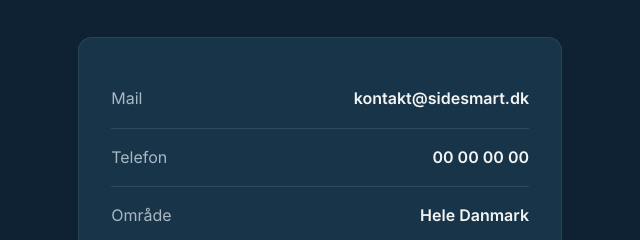
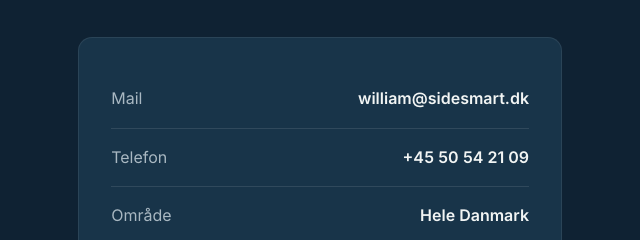
Before and after one commit to maltebobo08-hue/sidesmart, a plain HTML site: page index.html in a window 1280 px wide. Shown: the part 4895-5135 px from the top of the page, 614-1254 px from the left. Drawn offline with Linux system fonts and the light colour scheme.

Commit message:
Indsæt rigtig telefon og mail
Co-Authored-By: Claude Opus 5.5 <noreply@anthropic.com>

```diff
--- a/index.html
+++ b/index.html
@@ -26,7 +26,8 @@
       "url": "https://sidesmart.dk/",
       "logo": "https://sidesmart.dk/favicon.svg",
       "image": "https://sidesmart.dk/oes-desktop.jpg",
-      "email": "kontakt@sidesmart.dk",
+      "email": "william@sidesmart.dk",
+      "telephone": "+45 50 54 21 09",
       "areaServed": { "@type": "Country", "name": "Danmark" },
       "knowsAbout": ["Webdesign", "Hjemmesideudvikling", "Redesign af hjemmesider", "Søgemaskineoptimering"]
     },
@@ -388,11 +389,10 @@ footer .logo{color:var(--on-dark);font-size:16px}
       <p>Skriv et par linjer om, hvad I har brug for, så vender vi tilbage inden for en arbejdsdag med et uforpligtende tilbud.</p>
     </div>
     <div class="contact-box">
-      <!-- RET: indsæt jeres rigtige mail og telefonnummer -->
-      <div class="contact-row"><span>Mail</span><a href="mailto:kontakt@sidesmart.dk">kontakt@sidesmart.dk</a></div>
-      <div class="contact-row"><span>Telefon</span><a href="tel:+4500000000">00 00 00 00</a></div>
+      <div class="contact-row"><span>Mail</span><a href="mailto:william@sidesmart.dk">william@sidesmart.dk</a></div>
+      <div class="contact-row"><span>Telefon</span><a href="tel:+4550542109">+45 50 54 21 09</a></div>
       <div class="contact-row"><span>Område</span><strong>Hele Danmark</strong></div>
-      <a class="btn btn-primary" href="mailto:kontakt@sidesmart.dk?subject=Ny%20hjemmeside">Skriv til os</a>
+      <a class="btn btn-primary" href="mailto:william@sidesmart.dk?subject=Ny%20hjemmeside">Skriv til os</a>
     </div>
   </div>
 </section>
```
Also changed, not shown: 1 other file.
